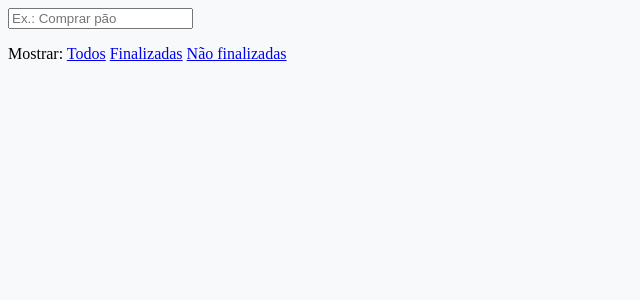
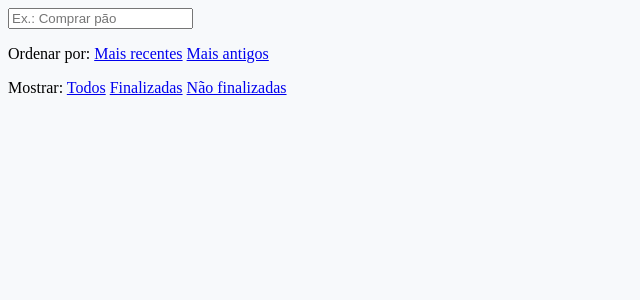
Before and after one commit to mauriciord/lista-tarefas-react, a React app: page / in a window 1280 px wide. Shown: the top 300 px of the page, without its empty margins (0-640 px from the left). Built offline with nearby package versions, Linux system fonts and the light colour scheme.

Commit message:
Ordenacao e filtro no app

```diff
--- a/src/components/todo/components/TarefasApp.js
+++ b/src/components/todo/components/TarefasApp.js
@@ -3,15 +3,17 @@ import { connect } from 'react-redux';
 import {
   addTarefa,
   toggleTarefa,
-  filtrar
+  filtrar,
+  ordenar
 } from '../../../actions';
 
 import Tarefa from './Tarefa';
 import TarefaForm from './TarefaForm';
 
 import FiltrosLista from '../../filtros/components/FiltrosLista';
+import FiltroOrdenacao from '../../filtros/components/FiltroOrdenacao';
 
-import { filtroDeTarefas } from '../../filtros/helpers';
+import { filtroDeTarefas, ordenador } from '../../filtros/helpers';
 
 class TarefasApp extends Component {
 
@@ -21,6 +23,10 @@ class TarefasApp extends Component {
 
   _onFiltroClick = (filtro) => {
     this.props.filtrar(filtro);
+  }
+
+  _onOrdenarClick = (ordenador) => {
+    this.props.ordenar(ordenador);
   }
 
   _onClickTarefa = (evt, id) => {
@@ -40,12 +46,14 @@ class TarefasApp extends Component {
 
   render() {
     const tarefasFiltradas = filtroDeTarefas(
-      this.props.tarefas,
+      ordenador(this.props.tarefas, this.props.ordenacaoVisib),
       this.props.filtroVisib
     );
     return (
       <div>
         <TarefaForm onSubmit={(texto) => this._onFormSubmit(texto)} />
+
+        <FiltroOrdenacao ordenarClick={(ordenador) => this._onOrdenarClick(ordenador) } />
 
         <ul>
           {this._renderTarefas(tarefasFiltradas)}
@@ -59,10 +67,11 @@ class TarefasApp extends Component {
 
 }
 
-const mapStateToProps = ({ tarefas, filtroVisib }) => {
+const mapStateToProps = ({ tarefas, filtroVisib, ordenacaoVisib }) => {
   return {
     tarefas,
-    filtroVisib
+    filtroVisib,
+    ordenacaoVisib
   }
 }
 
@@ -71,6 +80,7 @@ export default connect(
   {
     addTarefa,
     toggleTarefa,
-    filtrar
+    filtrar,
+    ordenar
   }
 )(TarefasApp);
```
